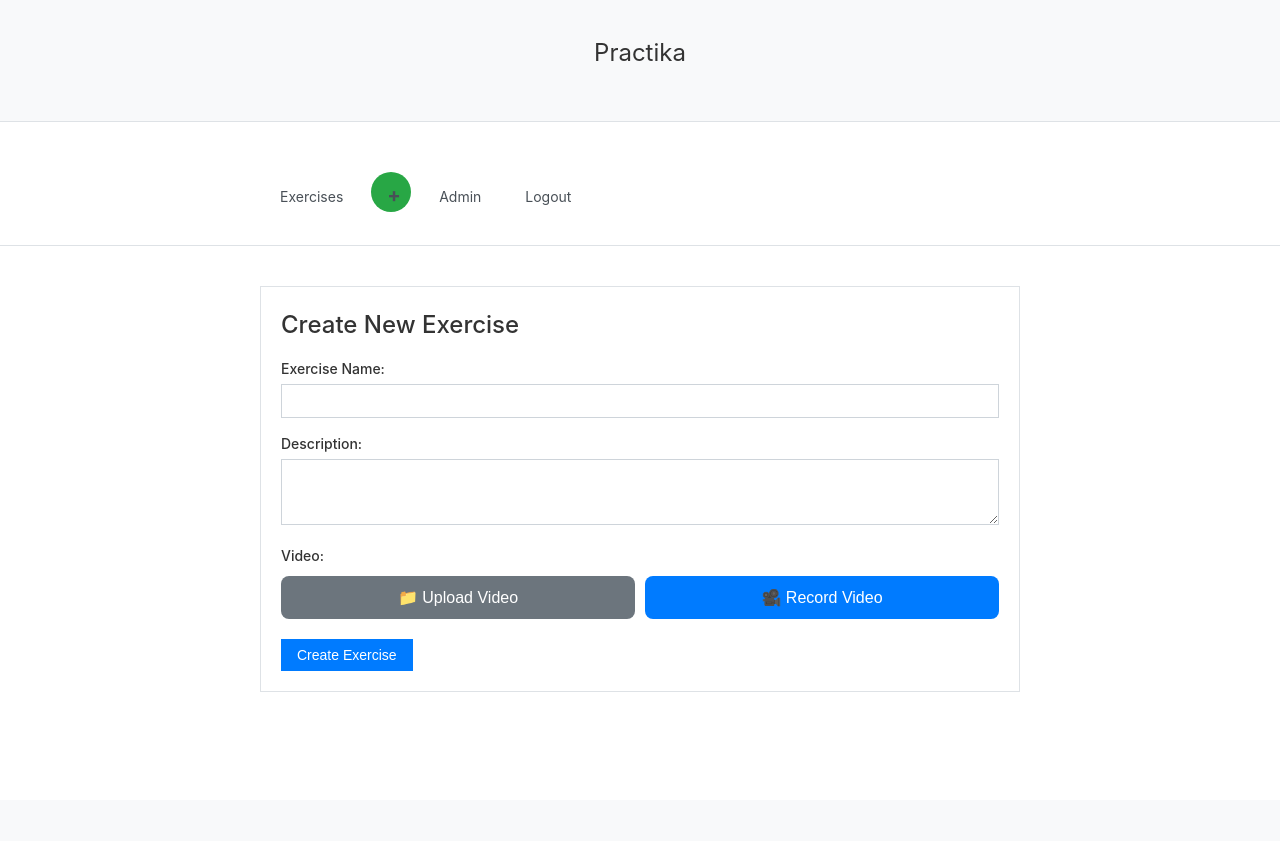
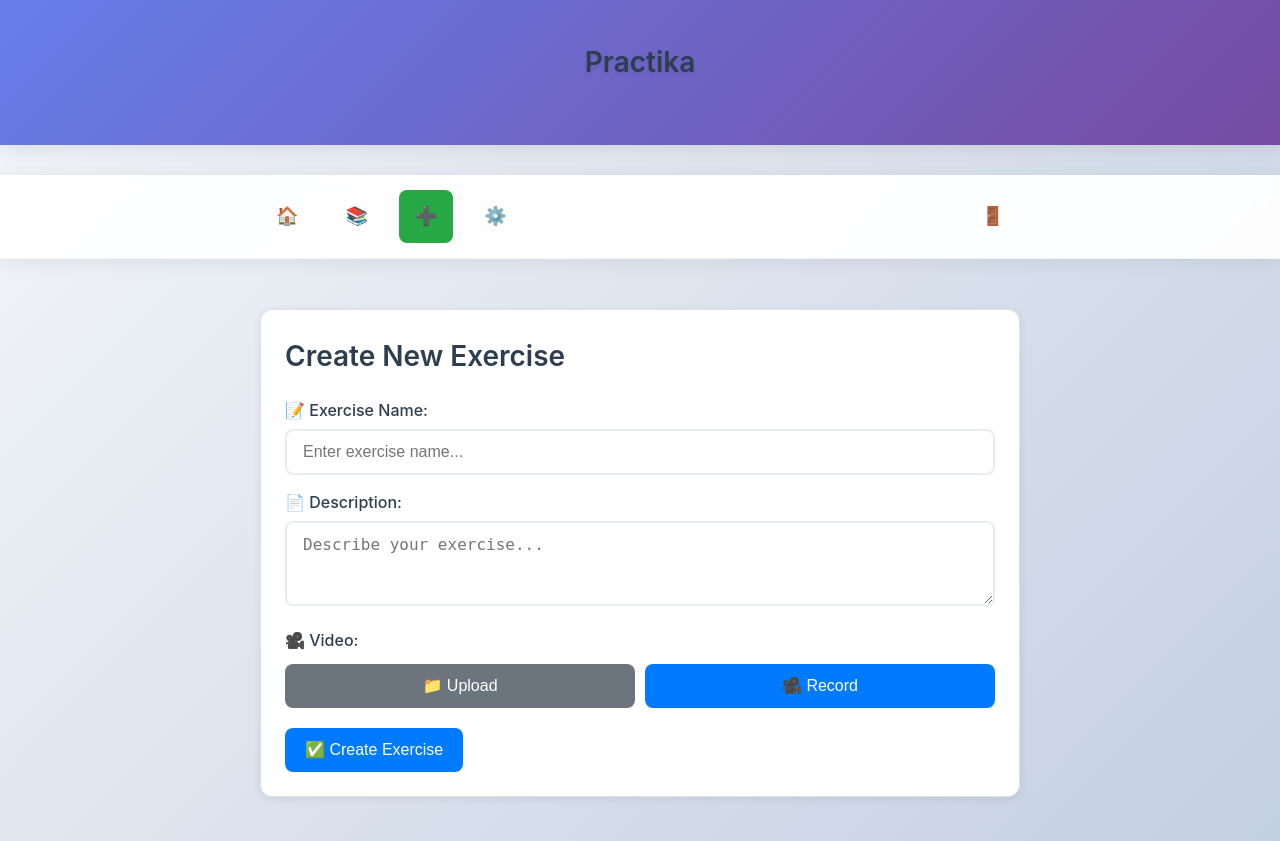
Before and after one commit to jacpagan/practica, a Django app: page /exercises/create/ in a window 1280 px wide. Before the commit the page ends 692 px from the top, so only its background shows below. Run offline with Django 4.2, Linux system fonts and the light colour scheme; the visitor is signed in with stand-in values (Sample User, id 1).

Commit message:
🎨 Polish UI with universal symbols and modern design
- Replace text-based navigation with universal symbols (🏠📚➕🔑🚪⚙️)
- Update all buttons to use symbols for global accessibility
- Add symbols to form labels and placeholders
- Enhance visual design with modern gradients and styling
- Add glassmorphism effects and smooth animations
- Improve typography and spacing throughout
- Add tooltips for symbol-only buttons to maintain accessibility
- Make UI universally accessible across all languages and cultures

```diff
--- a/exercises/templates/exercises/base.html
+++ b/exercises/templates/exercises/base.html
@@ -16,11 +16,12 @@
         }
 
         body {
-            font-family: -apple-system, BlinkMacSystemFont, 'Segoe UI', Roboto, sans-serif;
-            line-height: 1.5;
-            color: #333;
-            background: #fff;
-            font-size: 14px;
+            font-family: -apple-system, BlinkMacSystemFont, 'Segoe UI', Roboto, 'Helvetica Neue', Arial, sans-serif;
+            line-height: 1.6;
+            color: #2c3e50;
+            background: linear-gradient(135deg, #f5f7fa 0%, #c3cfe2 100%);
+            font-size: 16px;
+            min-height: 100vh;
         }
 
         .container {
@@ -30,16 +31,19 @@
         }
 
         .header {
-            background: #f8f9fa;
-            border-bottom: 1px solid #dee2e6;
-            padding: 15px 0;
-            margin-bottom: 20px;
+            background: linear-gradient(135deg, #667eea 0%, #764ba2 100%);
+            color: white;
+            border-bottom: none;
+            padding: 20px 0;
+            margin-bottom: 30px;
+            box-shadow: 0 4px 20px rgba(0,0,0,0.1);
         }
 
         .header h1 {
             text-align: center;
-            font-size: 24px;
-            font-weight: normal;
+            font-size: 28px;
+            font-weight: 600;
+            text-shadow: 0 2px 4px rgba(0,0,0,0.1);
         }
 
         .nav {
@@ -49,38 +53,94 @@
             margin-bottom: 20px;
         }
 
+        .nav {
+            background: rgba(255, 255, 255, 0.95);
+            backdrop-filter: blur(10px);
+            border-bottom: 1px solid rgba(222, 226, 230, 0.3);
+            padding: 15px 0;
+            margin-bottom: 30px;
+            box-shadow: 0 2px 20px rgba(0,0,0,0.08);
+        }
+
+        .nav-container {
+            display: flex;
+            justify-content: space-between;
+            align-items: center;
+            max-width: 800px;
+            margin: 0 auto;
+            padding: 0 20px;
+        }
+
+        .nav-links {
+            display: flex;
+            gap: 15px;
+            align-items: center;
+        }
+
         .nav a {
             color: #495057;
             text-decoration: none;
-            padding: 8px 16px;
-            margin: 0 4px;
-            display: inline-block;
+            padding: 12px 16px;
+            display: inline-flex;
+            align-items: center;
+            justify-content: center;
+            border-radius: 8px;
+            transition: all 0.2s ease;
+            font-size: 18px;
+            min-width: 44px;
+            min-height: 44px;
         }
 
         .nav a:hover {
             background: #f8f9fa;
+            transform: translateY(-1px);
+            box-shadow: 0 2px 8px rgba(0,0,0,0.1);
+        }
+
+        .nav a:active {
+            transform: translateY(0);
         }
 
         .card {
             background: #fff;
             border: 1px solid #dee2e6;
-            padding: 20px;
-            margin-bottom: 20px;
+            padding: 24px;
+            margin-bottom: 24px;
+            border-radius: 12px;
+            box-shadow: 0 2px 8px rgba(0,0,0,0.08);
+            transition: box-shadow 0.2s ease;
+        }
+
+        .card:hover {
+            box-shadow: 0 4px 16px rgba(0,0,0,0.12);
         }
 
         .btn {
             background: #6c757d;
             color: #fff;
             border: none;
-            padding: 8px 16px;
+            padding: 12px 20px;
             cursor: pointer;
-            font-size: 14px;
+            font-size: 16px;
             text-decoration: none;
-            display: inline-block;
+            display: inline-flex;
+            align-items: center;
+            justify-content: center;
+            border-radius: 8px;
+            transition: all 0.2s ease;
+            font-weight: 500;
+            min-height: 44px;
+            gap: 8px;
         }
 
         .btn:hover {
             background: #5a6268;
+            transform: translateY(-1px);
+            box-shadow: 0 4px 12px rgba(0,0,0,0.15);
+        }
+
+        .btn:active {
+            transform: translateY(0);
         }
 
         .btn-primary { background: #007bff; }
@@ -106,9 +168,12 @@
         .form-group textarea,
         .form-group select {
             width: 100%;
-            padding: 8px;
-            border: 1px solid #ced4da;
-            font-size: 14px;
+            padding: 12px 16px;
+            border: 2px solid #e9ecef;
+            border-radius: 8px;
+            font-size: 16px;
+            transition: all 0.2s ease;
+            background: #fff;
         }
 
         .form-control {
@@ -504,14 +594,15 @@
         }
 
         h1, h2, h3, h4, h5, h6 {
-            margin-bottom: 15px;
-            font-weight: 500;
+            margin-bottom: 20px;
+            font-weight: 600;
+            color: #2c3e50;
         }
 
-        h1 { font-size: 24px; }
-        h2 { font-size: 20px; }
-        h3 { font-size: 18px; }
-        h4 { font-size: 16px; }
+        h1 { font-size: 28px; }
+        h2 { font-size: 24px; }
+        h3 { font-size: 20px; }
+        h4 { font-size: 18px; }
 
         p { margin-bottom: 10px; }
 
@@ -690,19 +781,24 @@
     </header>
 
             <nav class="nav">
-            <div class="container">
-                <a href="{% url 'exercises:exercise_list' %}">Exercises</a>
+            <div class="nav-container">
+                <div class="nav-links">
+                    <a href="{% url 'exercises:exercise_list' %}" title="🏠 Home">🏠</a>
+                    <a href="{% url 'exercises:exercise_list' %}" title="📚 Exercises">📚</a>
                     {% if user.is_authenticated %}
-                <a href="{% url 'exercises:exercise_create' %}" class="create-btn" title="Create Exercise">+</a>
+                    <a href="{% url 'exercises:exercise_create' %}" title="➕ Create Exercise" style="background: #28a745; color: white;">➕</a>
                     {% endif %}
                     {% if user.is_staff %}
-                <a href="/admin/">Admin</a>
+                    <a href="/admin/" title="⚙️ Admin">⚙️</a>
                     {% endif %}
+                </div>
+                <div class="nav-links">
                     {% if user.is_authenticated %}
-                <a href="{% url 'exercises:logout' %}">Logout</a>
+                    <a href="{% url 'exercises:logout' %}" title="🚪 Logout">🚪</a>
                     {% else %}
-                <a href="{% url 'exercises:login' %}">Login</a>
+                    <a href="{% url 'exercises:login' %}" title="🔑 Login">🔑</a>
                     {% endif %}
+                </div>
             </div>
         </nav>
 
--- a/exercises/templates/exercises/exercise_create.html
+++ b/exercises/templates/exercises/exercise_create.html
@@ -10,21 +10,21 @@
         {% csrf_token %}
 
         <div class="form-group">
-            <label for="name">Exercise Name:</label>
-            <input type="text" id="name" name="name" required>
+            <label for="name">📝 Exercise Name:</label>
+            <input type="text" id="name" name="name" required placeholder="Enter exercise name...">
         </div>
 
         <div class="form-group">
-            <label for="description">Description:</label>
-            <textarea id="description" name="description" rows="3"></textarea>
+            <label for="description">📄 Description:</label>
+            <textarea id="description" name="description" rows="3" placeholder="Describe your exercise..."></textarea>
         </div>
 
         <div class="form-group">
-            <label for="video">Video:</label>
+            <label for="video">🎥 Video:</label>
             <input type="file" id="video" name="video" accept="video/*" style="display: none;">
             <div class="video-options">
-                <button type="button" id="upload-btn" class="btn btn-secondary">📁 Upload Video</button>
-                <button type="button" id="record-btn" class="btn btn-primary">🎥 Record Video</button>
+                <button type="button" id="upload-btn" class="btn btn-secondary" title="📁 Upload Video">📁 Upload</button>
+                <button type="button" id="record-btn" class="btn btn-primary" title="🎥 Record Video">🎥 Record</button>
             </div>
             <div id="video-preview" style="display: none;">
                 <p>✅ Video ready: <span id="video-name"></span></p>
@@ -34,10 +34,10 @@
             <div id="webcam-container" style="display: none;">
                 <video id="webcam-preview" autoplay muted playsinline style="width: 100%; max-width: 400px; border-radius: 8px;"></video>
                 <div class="webcam-controls" style="margin-top: 10px;">
-                    <button type="button" id="flip-camera" class="btn btn-sm btn-secondary" style="display: none;">🔄 Flip</button>
-                    <button type="button" id="record-video" class="btn btn-danger" style="display: none;">🔴 Start Recording</button>
-                    <button type="button" id="stop-recording" class="btn btn-warning" style="display: none;">⏹️ Stop Recording</button>
-                    <button type="button" id="cancel-recording" class="btn btn-sm btn-outline">Cancel</button>
+                    <button type="button" id="flip-camera" class="btn btn-sm btn-secondary" style="display: none;" title="🔄 Flip Camera">🔄</button>
+                    <button type="button" id="record-video" class="btn btn-danger" style="display: none;" title="🔴 Start Recording">🔴</button>
+                    <button type="button" id="stop-recording" class="btn btn-warning" style="display: none;" title="⏹️ Stop Recording">⏹️</button>
+                    <button type="button" id="cancel-recording" class="btn btn-sm btn-outline" title="❌ Cancel">❌</button>
                 </div>
                 <div id="recording-status" style="display: none;">
                     <p>🔴 Recording... <span id="recording-time">00:00</span></p>
@@ -46,7 +46,7 @@
         </div>
 
         <div class="form-actions">
-            <button type="submit" class="btn btn-primary" id="submit-btn">Create Exercise</button>
+            <button type="submit" class="btn btn-primary" id="submit-btn" title="✅ Create Exercise">✅ Create Exercise</button>
         </div>
     </form>
 </div>
```
Also changed, not shown: other parts of exercises/templates/exercises/base.html (+29 -2 lines), exercises/templates/exercises/exercise_detail.html (+12 -12 lines), exercises/templates/exercises/exercise_list.html (+6 -6 lines), exercises/templates/exercises/login.html (+4 -4 lines), templates/home.html (+44 -20 lines). Lines whose indentation alone changed are shown as unchanged.
